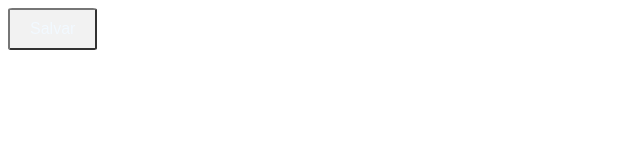
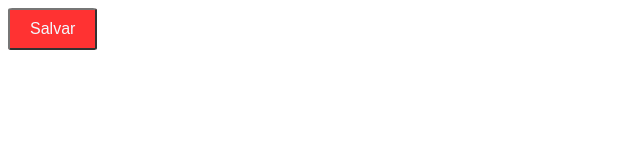
Before and after one commit to 1ngr1d777/BOTAO-DNZ, a plain HTML site: page index.html in a window 1280 px wide. Shown: the whole page, without its empty margins (0-640 px from the left). Drawn offline with Linux system fonts and the light colour scheme.

Commit message:
Add files via upload

```diff
--- a/style.css
+++ b/style.css
@@ -1,6 +1,6 @@
 /* Estilize o botão conforme sua preferencia */
  .save-button{
-backgroud-color: red;
+    background-color: red;
     color:aliceblue;
     border: nome;
     padding: 10px 20px;
```
Lines whose indentation alone changed are shown as unchanged.
